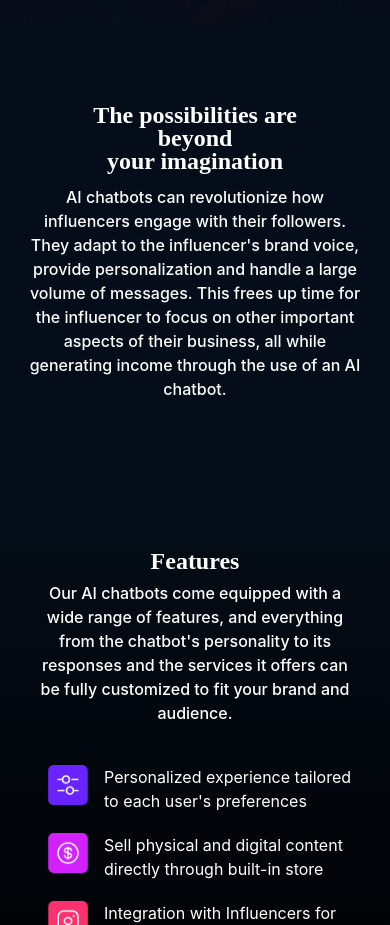
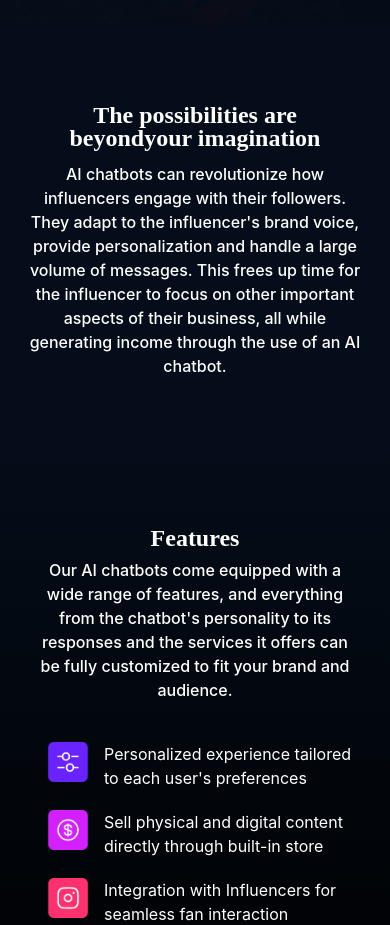
Before and after one commit to babulakterfsd/DreamTalk, a Next.js app: page / in a window 390 px wide. Shown: the part 820-1745 px from the top of the page. Built offline with nearby package versions, Linux system fonts and the light colour scheme.

Commit message:
content changed

```diff
--- a/src/components/ui/Possibilities.tsx
+++ b/src/components/ui/Possibilities.tsx
@@ -13,7 +13,7 @@ const Possibilities = () => {
           <h1 className="font-crimson text-2xl leading-[23px] lg:text-6xl lg:leading-[64px] lg:ml-24 font-bold lg:font-semibold text-center lg:text-left  px-8 lg:px-0">
             The possibilities <br className="hidden lg:block" /> are
             <br className="block lg:hidden" /> beyond
-            <span className="block lg:hidden">your imagination</span>
+            <span className="lg:hidden">your imagination</span>
           </h1>
           <Image
             src={possibility}
```
